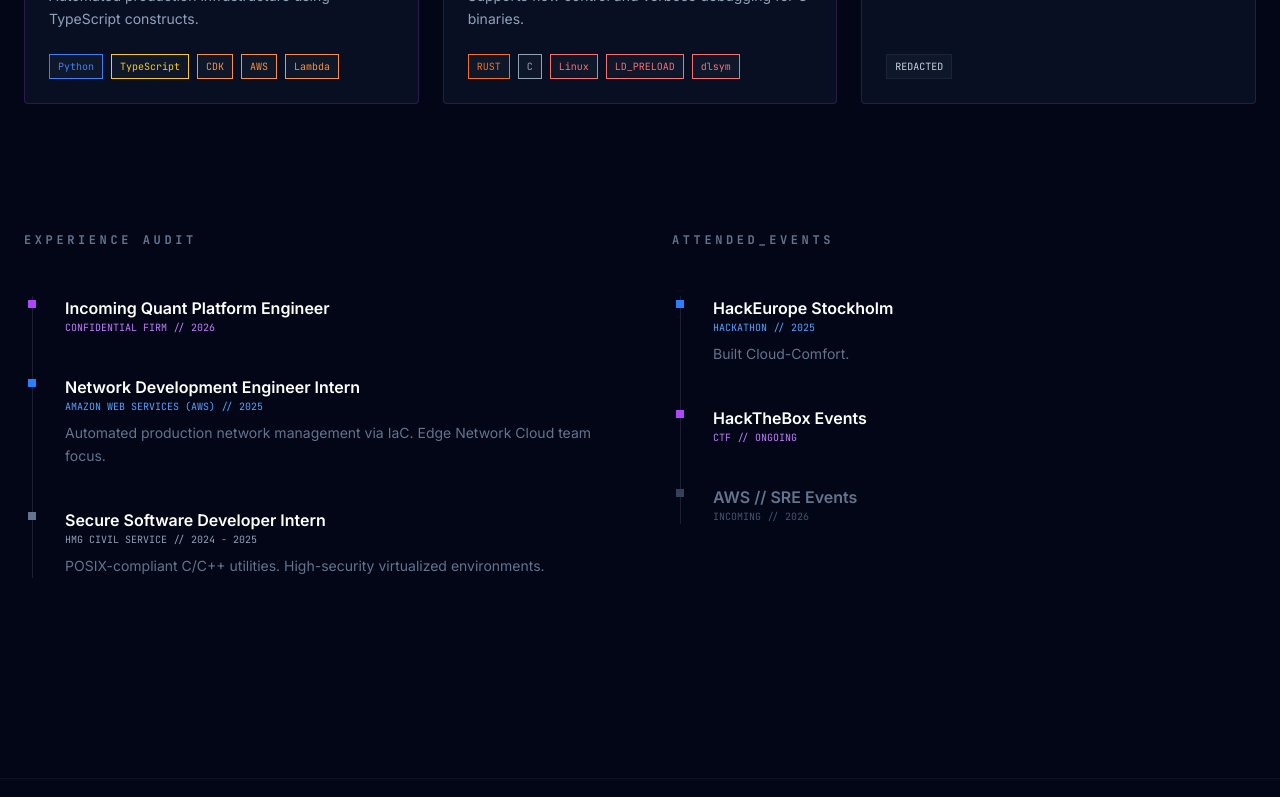
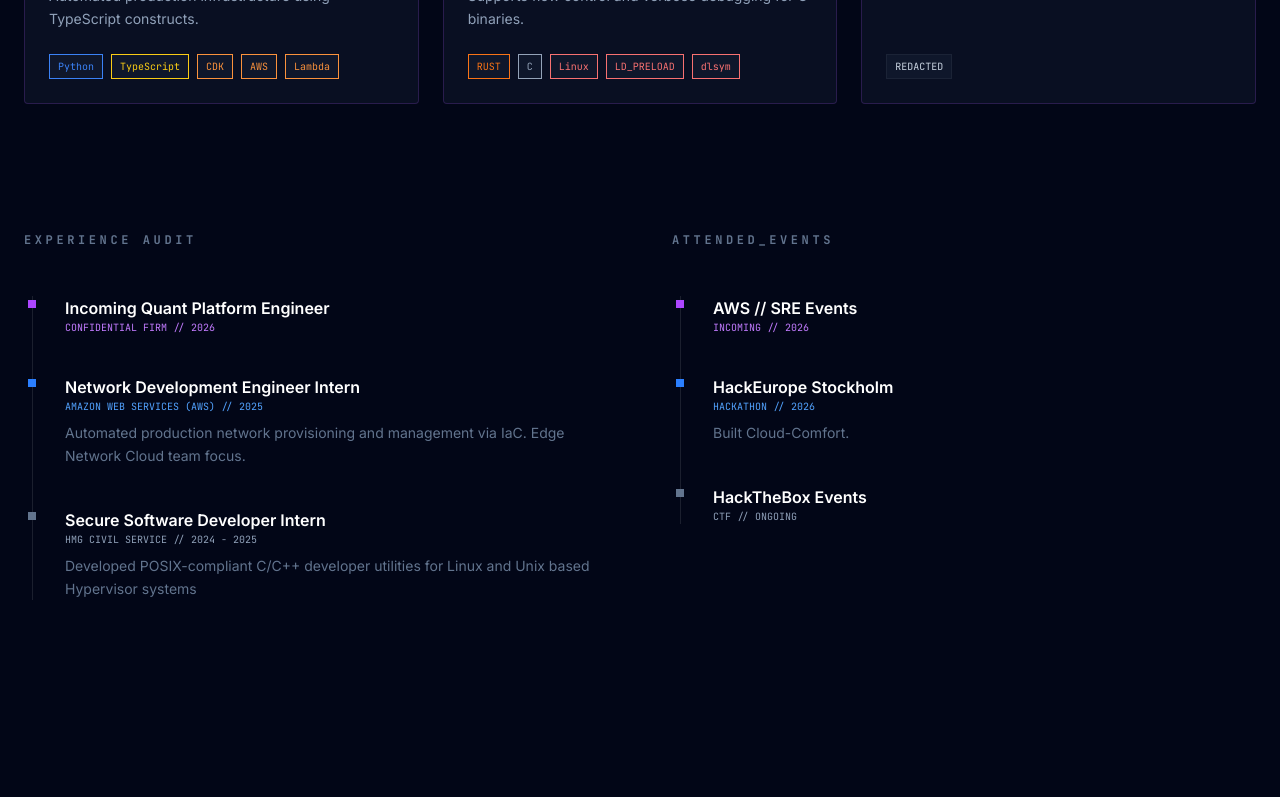
Before and after one commit to MZMurphy/mzm_portfolio, a SvelteKit app in the folder frontend/: page / in a window 1280 px wide. Shown: the part 1602-2399 px from the top of the page. Built offline with nearby package versions, Linux system fonts and the light colour scheme.

Commit message:
UI update

```diff
--- a/frontend/src/routes/+page.svelte
+++ b/frontend/src/routes/+page.svelte
@@ -119,7 +119,7 @@
       </div>
 
       <div class="mt-8 flex gap-4 font-mono text-xs uppercase tracking-widest">
-        <a href="https://github.com/mariesha" class="text-blue-400 hover:text-white transition">GitHub: @mariesha</a>
+        <a href="https://github.com/MZMurphy" class="text-blue-400 hover:text-white transition">GitHub: @MZMurphy</a>
         <span class="text-slate-700">|</span>
         <a href="https://linkedin.com/in/mariesha-zara-murphy" class="text-blue-400 hover:text-white transition">LinkedIn: /in/mariesha-zara-murphy</a>
       </div>
@@ -309,7 +309,7 @@
               <h4 class="text-white font-bold">Network Development Engineer Intern</h4>
               <p class="font-mono text-[10px] text-blue-400 uppercase">Amazon Web Services (AWS) // 2025</p>
               <p class="text-slate-500 text-sm mt-2 leading-relaxed">
-                  Automated production network management via IaC. Edge Network Cloud team focus.
+                  Automated production network provisioning and management via IaC. Edge Network Cloud team focus.
               </p>
           </div>
 
@@ -318,7 +318,7 @@
               <h4 class="text-white font-bold">Secure Software Developer Intern</h4>
               <p class="font-mono text-[10px] text-slate-400 uppercase">HMG Civil Service // 2024 - 2025</p>
               <p class="text-slate-500 text-sm mt-2 leading-relaxed">
-                  POSIX-compliant C/C++ utilities. High-security virtualized environments.
+                  Developed POSIX-compliant C/C++ developer utilities for Linux and Unix based Hypervisor systems
               </p>
           </div>
       </div>
@@ -328,22 +328,22 @@
       <h2 class="font-mono text-xs font-bold text-slate-500 mb-12 uppercase tracking-[0.3em]">Attended_Events</h2>
       <div class="border-l border-white/10 ml-2">
           <div class="mb-10 pl-8 relative">
+              <div class="absolute w-2 h-2 bg-purple-500 -left-[5px] top-1"></div>
+              <h4 class="text-white font-bold">AWS // SRE Events</h4>
+              <p class="font-mono text-[10px] text-purple-400 uppercase">Incoming // 2026</p>
+          </div>
+
+          <div class="mb-10 pl-8 relative">
               <div class="absolute w-2 h-2 bg-blue-500 -left-[5px] top-1"></div>
               <h4 class="text-white font-bold">HackEurope Stockholm</h4>
-              <p class="font-mono text-[10px] text-blue-400 uppercase">Hackathon // 2025</p>
+              <p class="font-mono text-[10px] text-blue-400 uppercase">Hackathon // 2026</p>
               <p class="text-slate-500 text-sm mt-2 leading-relaxed">Built Cloud-Comfort.</p>
           </div>
 
           <div class="mb-10 pl-8 relative">
-              <div class="absolute w-2 h-2 bg-purple-500 -left-[5px] top-1"></div>
+              <div class="absolute w-2 h-2 bg-slate-500 -left-[5px] top-1"></div>
               <h4 class="text-white font-bold">HackTheBox Events</h4>
-              <p class="font-mono text-[10px] text-purple-400 uppercase">CTF // Ongoing</p>
-          </div>
-
-          <div class="mb-10 pl-8 relative">
-              <div class="absolute w-2 h-2 bg-slate-700 -left-[5px] top-1"></div>
-              <h4 class="text-slate-500 font-bold">AWS // SRE Events</h4>
-              <p class="font-mono text-[10px] text-slate-600 uppercase">Incoming // 2026</p>
+              <p class="font-mono text-[10px] text-slate-400 uppercase">CTF // Ongoing</p>
           </div>
       </div>
     </section>
```
Also changed, not shown: 1 other file (tests, documents, lock files or other folders).
